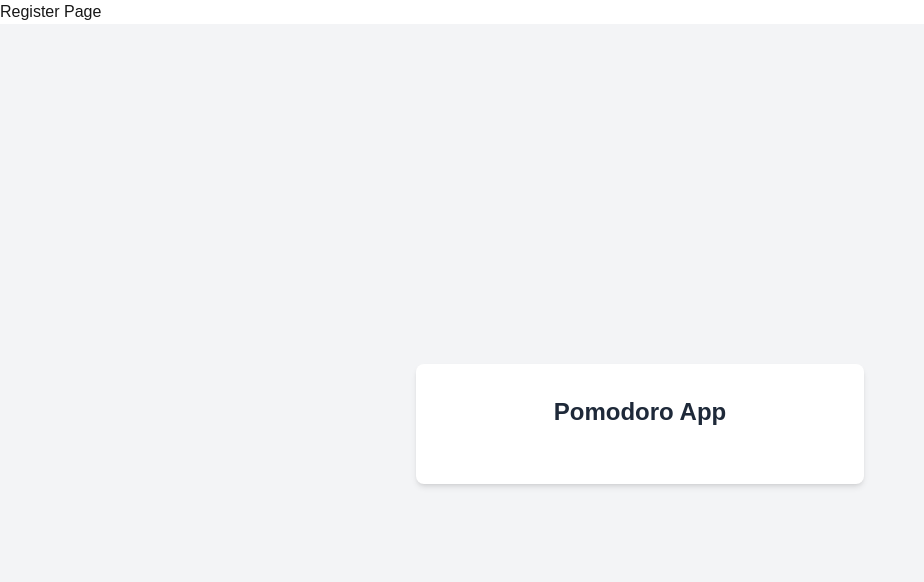
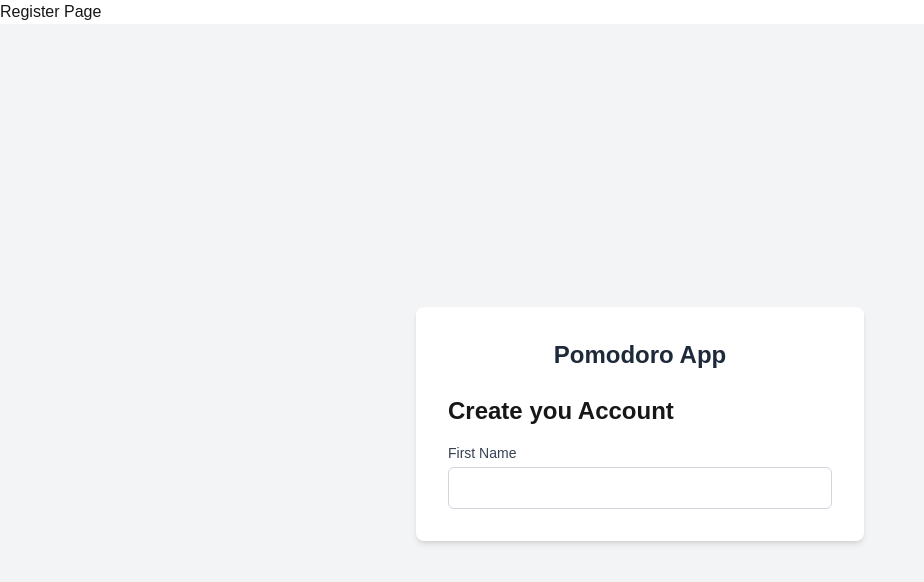
Before and after one commit to Mansur550/pomodoro-app-next, a Next.js app: page /register in a window 1280 px wide. Shown: the top 582 px of the page, without its empty margins (0-924 px from the left). Built offline with nearby package versions, Linux system fonts and the light colour scheme.

Commit message:
Register component

```diff
--- a/src/app/register/page.tsx
+++ b/src/app/register/page.tsx
@@ -1,5 +1,5 @@
-import AuthWrapper from "@/components/AuthWrapper";
-import RegisterForm from "@/components/RegisterForm";
+import AuthWrapper from "@/components/auth/AuthWrapper";
+import RegisterForm from "@/components/auth/RegisterForm";
 
 export default function Register() {
     return (
--- /dev/null
+++ b/src/components/Ui/input.tsx
@@ -0,0 +1,40 @@
+import React from "react";
+import clsx from "clsx";
+import { forwardRef } from "react";
+
+type InputProps = {
+    label: string;
+    name: string;
+    type: string;
+    error?: string;
+} & React.InputHTMLAttributes<HTMLInputElement>;
+
+const Input = forwardRef<HTMLInputElement, InputProps>(
+    ({ label, name, type = "text", error, className, ...props }, ref) => {
+        return (
+            <div className={clsx("flex flex-col space-y-1", className)}>
+                <label className="text-sm font-medium text-gray-700" htmlFor={name}>
+                    {label}
+                </label>
+                <input
+                    ref={ref}
+                    id={name}
+                    name={name}
+                    type={type}
+                    className={clsx(
+                        "px-3 py-2 border rounded-md focus:outline-none focus:ring-2 focus:ring-blue-500",
+                        error ? "border-red-500" : "border-gray-300",
+
+                    )}
+                    {...props}
+                />
+                {error && <p className="text-red-500 text-sm">{error}</p>}
+
+            </div>
+
+        )
+    }
+);
+Input.displayName = "Input";
+
+export default Input;
--- a/src/components/AuthWrapper.tsx
+++ b/src/components/auth/AuthWrapper.tsx
@@ -14,6 +14,7 @@ export default function AuthWrapper({ children }: AuthWrapperProps) {
                 <div className="mb-6 text-center text-2xl font-bold text-gray-800">
                     Pomodoro App
                 </div>
+                {children}
 
             </div>
 
--- a/src/components/RegisterForm.tsx
+++ b/src/components/auth/RegisterForm.tsx
@@ -2,6 +2,7 @@
 import * as z from "zod"
 import{useForm} from "react-hook-form"
 import { zodResolver } from "@hookform/resolvers/zod"
+import Input from "../Ui/input";
 
 
 const formSchema = z.object({
@@ -42,9 +43,12 @@ export default function RegisterForm() {
          className="space-y-4 w-full max-w-md"
          >
             <h2 className="text-2xl font-bold mb-4">Create you Account</h2>
-            <Input>
-
-            </Input>
+            <Input
+                label="First Name"
+                type ="text"
+                {...register("firstName")}
+                error ={errors.firstName?.message}
+            />
 
         </form>
 
```
